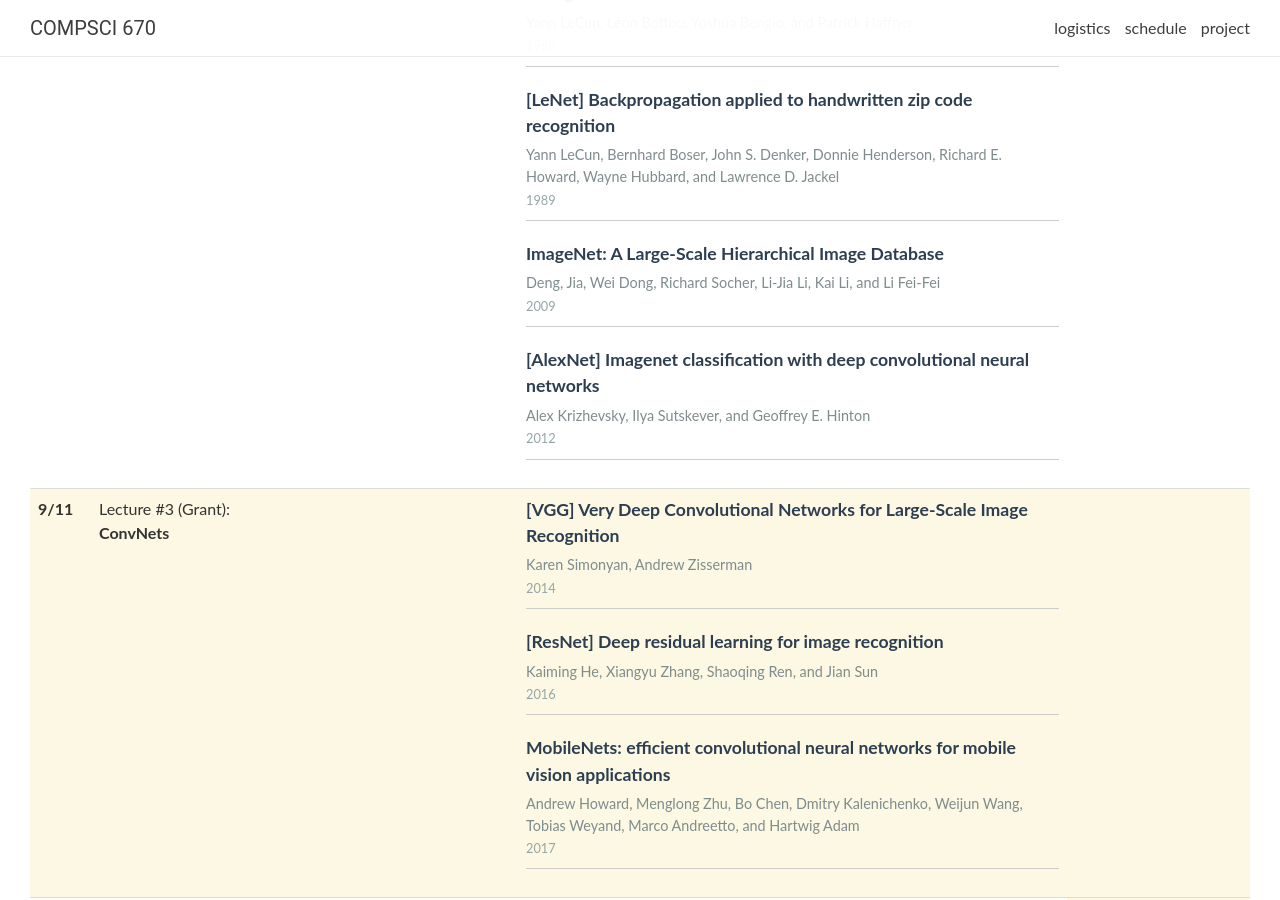
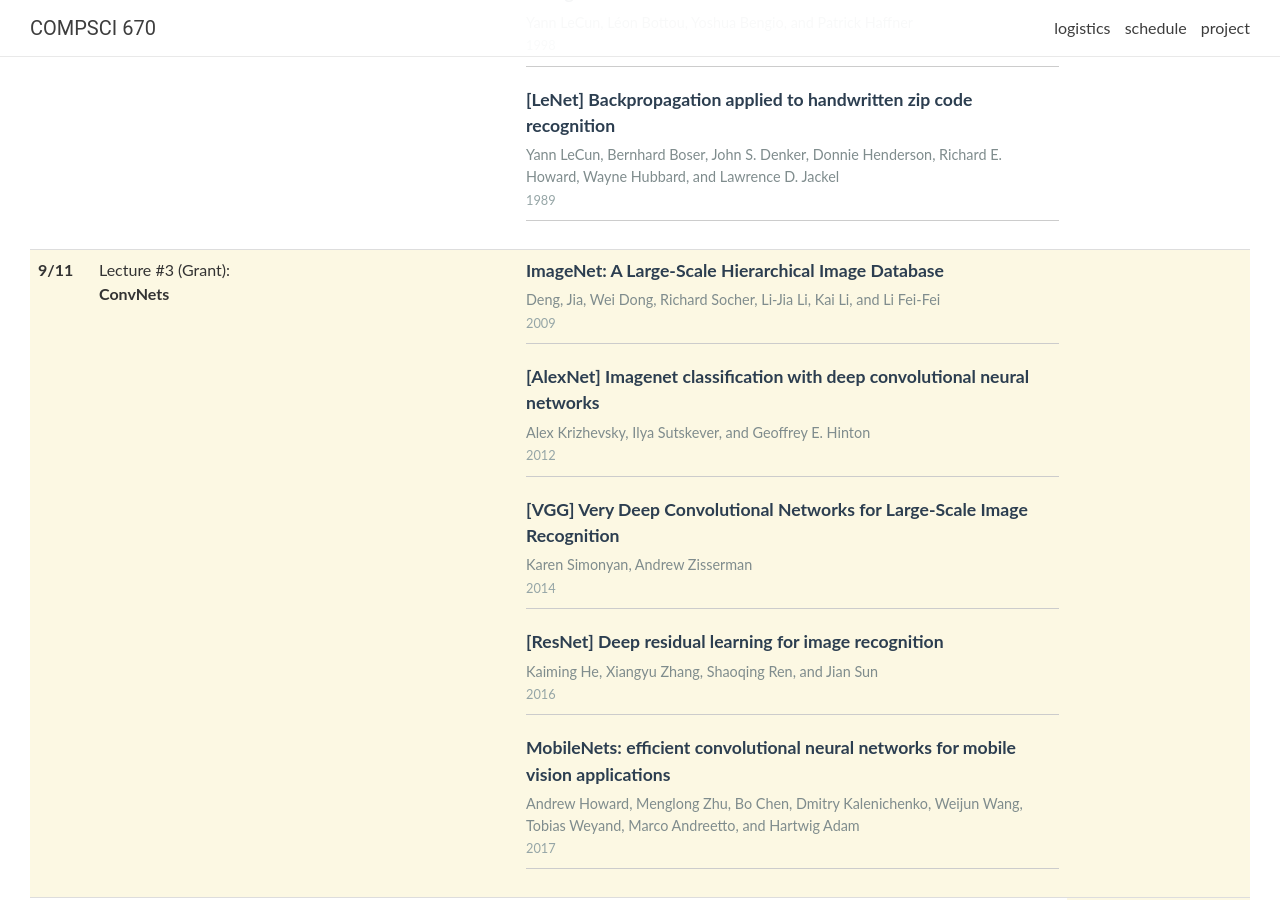
Before and after one commit to cvl-umass/compsci670-fall-2024, a Jekyll site: the page built from _pages/schedule.md, in a window 1280 px wide and 900 px high, scrolled down 333 px. Built offline with Jekyll 4.4.1, drawn with Linux system fonts in a browser that asks for light colours; nearby versions of some CDN libraries; comment, search, counter and statistics services are not loaded; part of the change alters nothing that is shown.

```diff
--- a/_data/schedule.yml
+++ b/_data/schedule.yml
@@ -1,7 +1,6 @@
 - date: 9/4
   lecturer: Grant
   title: <strong>Introduction</strong>
-
 
 - date: 9/9
   lecturer: Grant
@@ -15,6 +14,11 @@
       url: http://yann.lecun.com/exdb/publis/pdf/lecun-89e.pdf
       authors: "Yann LeCun, Bernhard Boser, John S. Denker, Donnie Henderson, Richard E. Howard, Wayne Hubbard, and Lawrence D. Jackel"
       year: 1989
+
+- date: 9/11
+  lecturer: Grant
+  title: <strong>ConvNets</strong>
+  readings:
     - title: "ImageNet: A Large-Scale Hierarchical Image Database"
       url: https://wayback.stanford.edu/was/20180311070624mp_/http://vision.stanford.edu/pdf/ImageNet_CVPR2009.pdf
       authors: "Deng, Jia, Wei Dong, Richard Socher, Li-Jia Li, Kai Li, and Li Fei-Fei"
@@ -23,11 +27,6 @@
       url: https://proceedings.neurips.cc/paper/2012/file/c399862d3b9d6b76c8436e924a68c45b-Paper.pdf
       authors: "Alex Krizhevsky, Ilya Sutskever, and Geoffrey E. Hinton"
       year: 2012
-
-- date: 9/11
-  lecturer: Grant
-  title: <strong>ConvNets</strong>
-  readings:
     - title: "[VGG] Very Deep Convolutional Networks for Large-Scale Image Recognition"
       url: https://arxiv.org/abs/1409.1556
       authors: "Karen Simonyan, Andrew Zisserman"
```
